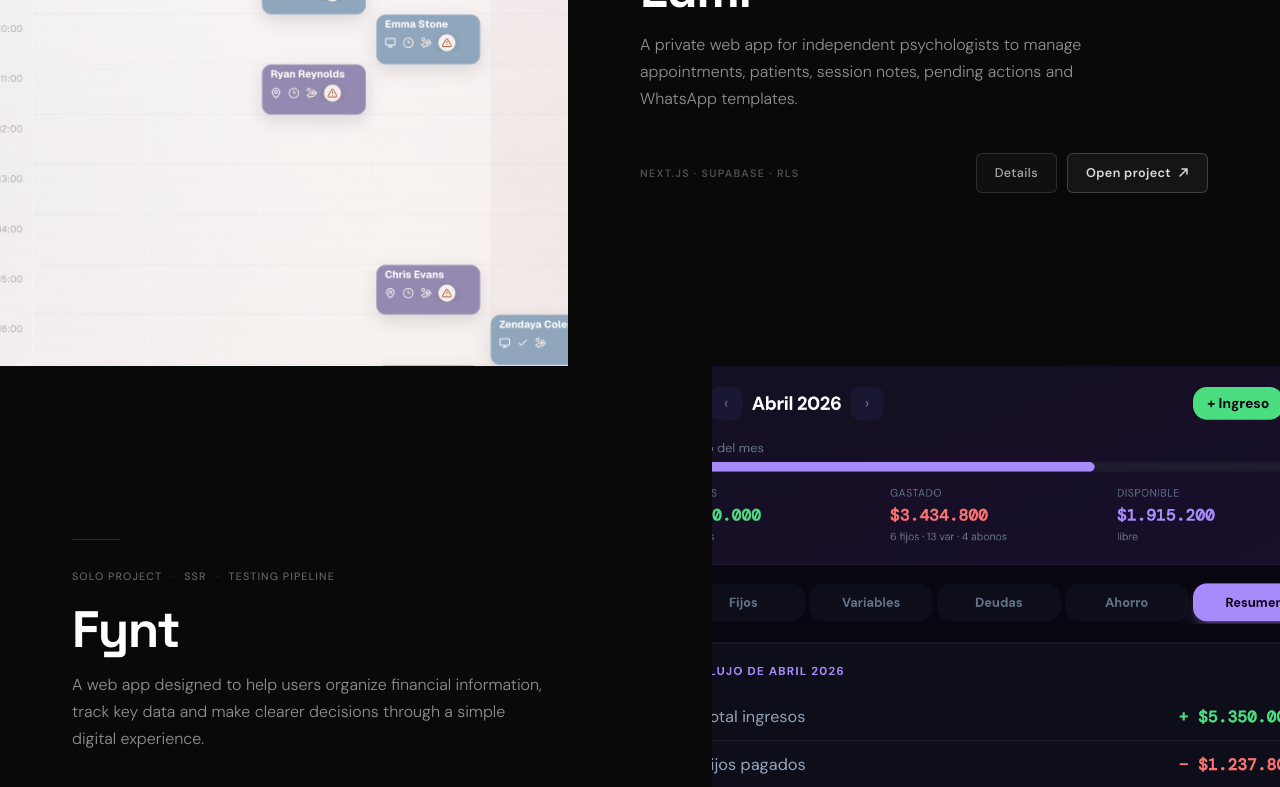
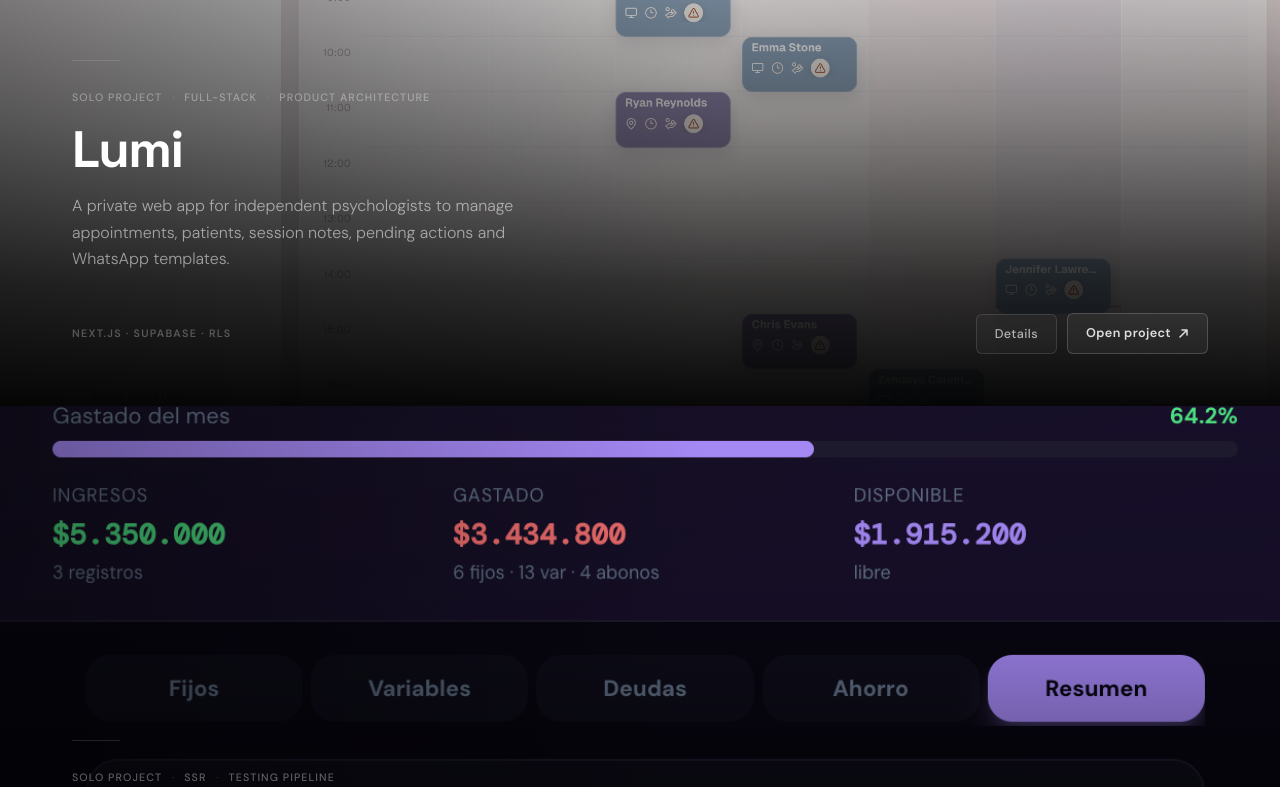
Before and after one commit to GaiaGomez/gaia-gomez-portfolio, a React (Vite) app: page / in a window 1280 px wide. Shown: the part 1420-2207 px from the top of the page. Built offline with nearby package versions, Linux system fonts and the light colour scheme.

Commit message:
Refine editorial project gradient layout

```diff
--- a/src/components/Projects.jsx
+++ b/src/components/Projects.jsx
@@ -3,7 +3,7 @@ import { projects } from '../data/projects';
 import ProjectDrawer from './ProjectDrawer';
 import { useReveal } from '../hooks/useReveal';
 
-function EditorialProjectRow({ project, onOpenDrawer, index }) {
+function EditorialProjectRow({ project, onOpenDrawer }) {
   const [ref, visible] = useReveal();
 
   const metaTags = project.drawer?.meta ? project.drawer.meta.split(' · ') : [];
@@ -14,19 +14,23 @@ function EditorialProjectRow({ project, onOpenDrawer, index }) {
     : [];
 
   const hasLink = !!project.link;
-  // DOM order is always image first so mobile stacks image → text.
-  // On desktop, odd rows flip via CSS .wrapper--flip.
-  const flipOnDesktop = index % 2 !== 0;
 
-  const imageCol = (
+  return (
     <div
-      className="column background-image"
+      ref={ref}
+      className={`wrapper${visible ? ' is-revealed' : ''}`}
+    >
+      {/* Image layer — parallax on desktop */}
+      <div
+        className="wrapper__bg"
         style={{ backgroundImage: project.image ? `url(${project.image})` : 'none' }}
       />
-  );
 
-  const contentCol = (
-    <div className="column content-column">
+      {/* Gradient: strong at bottom, fades softly upward */}
+      <div className="wrapper__gradient" aria-hidden="true" />
+
+      {/* Content anchored to bottom */}
+      <div className="wrapper__content">
         <div className="editorial-divider" />
 
         {metaTags.length > 0 && (
@@ -69,15 +73,6 @@ function EditorialProjectRow({ project, onOpenDrawer, index }) {
           </div>
         </div>
       </div>
-  );
-
-  return (
-    <div
-      ref={ref}
-      className={`wrapper${visible ? ' is-revealed' : ''}${flipOnDesktop ? ' wrapper--flip' : ''}`}
-    >
-      {imageCol}
-      {contentCol}
     </div>
   );
 }
@@ -112,11 +107,10 @@ export default function Projects() {
         </div>
 
         <div className="projects-editorial-list">
-          {projects.map((p, i) => (
+          {projects.map((p) => (
             <EditorialProjectRow
               key={p.id}
               project={p}
-              index={i}
               onOpenDrawer={p.drawer ? () => setActiveDrawer(p) : undefined}
             />
           ))}
--- a/src/index.css
+++ b/src/index.css
@@ -240,51 +240,67 @@ img { display: block; max-width: 100%; }
   flex-direction: column;
 }
 
+/* Full-width cinematic poster row */
 .wrapper {
-  display: flex;
+  position: relative;
   width: 100%;
-  min-height: 640px;
+  min-height: 680px;
   overflow: hidden;
 }
 
-.column {
-  flex: 1;
-  min-width: 0;
+/* Image: fills wrapper, parallax via background-attachment: fixed */
+.wrapper__bg {
+  position: absolute;
+  inset: 0;
+  background-size: cover;
+  background-position: center 30%;
+  background-attachment: fixed;
+  background-repeat: no-repeat;
+  background-color: #0a0a0b;
+  z-index: 0;
+  opacity: 0;
+  transition: opacity 1.4s cubic-bezier(0.22, 0.61, 0.36, 1);
 }
 
-/* Desktop: swap image to right on odd rows without touching DOM order */
-@media (min-width: 901px) {
-  .wrapper--flip .column.background-image { order: 2; }
-  .wrapper--flip .content-column          { order: 1; }
-}
-
-.column.background-image {
-  background-size: cover;
-  background-position: center center;
-  background-attachment: fixed;
-  background-repeat: no-repeat;
-  background-color: #111;
-  opacity: 0;
-  transition: opacity 1.2s cubic-bezier(0.22, 0.61, 0.36, 1);
-}
-
-.wrapper.is-revealed .column.background-image {
+.wrapper.is-revealed .wrapper__bg {
   opacity: 1;
 }
 
-.content-column {
-  display: flex;
-  flex-direction: column;
-  justify-content: center;
-  padding: 96px 72px;
-  background: #090909;
-  opacity: 0;
-  transform: translateY(36px);
-  transition: opacity 0.8s cubic-bezier(0.22, 0.61, 0.36, 1) 0.18s,
-              transform 0.8s cubic-bezier(0.22, 0.61, 0.36, 1) 0.18s;
+/* Gradient: dark at bottom, fades softly to near-transparent at top */
+.wrapper__gradient {
+  position: absolute;
+  inset: 0;
+  z-index: 1;
+  background:
+    linear-gradient(to top,
+      rgba(0,0,0,0.97) 0%,
+      rgba(0,0,0,0.80) 18%,
+      rgba(0,0,0,0.45) 42%,
+      rgba(0,0,0,0.12) 68%,
+      transparent 100%
+    ),
+    linear-gradient(to right,
+      rgba(0,0,0,0.38) 0%,
+      transparent 55%
+    );
+  pointer-events: none;
 }
 
-.wrapper.is-revealed .content-column {
+/* Content: absolute, bottom-anchored, above gradient */
+.wrapper__content {
+  position: absolute;
+  bottom: 0;
+  left: 0;
+  right: 0;
+  padding: 52px 72px;
+  z-index: 2;
+  opacity: 0;
+  transform: translateY(22px);
+  transition: opacity 0.8s cubic-bezier(0.22, 0.61, 0.36, 1) 0.22s,
+              transform 0.8s cubic-bezier(0.22, 0.61, 0.36, 1) 0.22s;
+}
+
+.wrapper.is-revealed .wrapper__content {
   opacity: 1;
   transform: translateY(0);
 }
@@ -365,8 +381,8 @@ img { display: block; max-width: 100%; }
 }
 
 @media (prefers-reduced-motion: reduce) {
-  .column.background-image,
-  .content-column {
+  .wrapper__bg,
+  .wrapper__content {
     opacity: 1 !important;
     transform: none !important;
     transition: none !important;
@@ -417,14 +433,14 @@ img { display: block; max-width: 100%; }
   .btn { min-height: var(--btn-h-mobile); }
   .ui-card { padding: var(--card-pad-mobile); }
 
-  .wrapper { flex-direction: column; min-height: unset; }
-  .column.background-image { height: 380px; flex: none; background-attachment: scroll; }
-  .content-column { padding: 48px 36px; flex: none; }
+  .wrapper { min-height: 480px; }
+  .wrapper__bg { background-attachment: scroll; }
+  .wrapper__content { padding: 36px 32px; }
 }
 
 @media (max-width: 600px) {
-  .column.background-image { height: 260px; }
-  .content-column { padding: 36px 24px; }
+  .wrapper { min-height: 380px; }
+  .wrapper__content { padding: 28px 20px; }
   .editorial-title { letter-spacing: -1.2px; }
   .editorial-bottom { flex-direction: column; align-items: flex-start; }
   .project-feature-btn { width: 100%; justify-content: center; }
```
Lines whose indentation alone changed are shown as unchanged.
